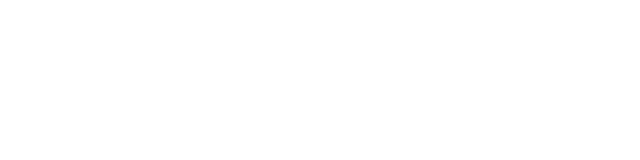
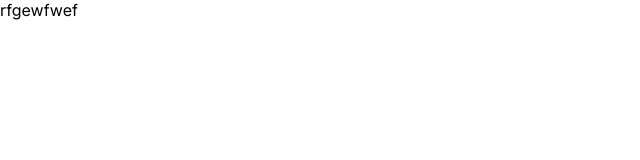
Before and after one commit to fripexx/social_projects_organizer, a React (Create React App) app in the folder client/: page /login in a window 1280 px wide. Shown: the top 160 px of the page, without its empty margins (0-640 px from the left). Built offline with nearby package versions, Linux system fonts and the light colour scheme.

Commit message:
Add global styles

```diff
--- a/client/src/App.tsx
+++ b/client/src/App.tsx
@@ -1,10 +1,14 @@
 import React from 'react';
+import {BrowserRouter, Route, Routes} from 'react-router-dom';
+import AuthPage from "./Pages/AuthPage";
 
 const App = () => {
     return (
-        <div>
-
-        </div>
+        <BrowserRouter>
+            <Routes>
+                <Route path={"/login"} element={<AuthPage/>}/>
+            </Routes>
+        </BrowserRouter>
     );
 };
 
--- /dev/null
+++ b/client/src/Components/Page/Page.module.scss
@@ -0,0 +1,3 @@
+.page{
+
+}
--- /dev/null
+++ b/client/src/Pages/AuthPage.tsx
@@ -0,0 +1,12 @@
+import React from 'react';
+
+const AuthPage: React.FC = () => {
+
+    return (
+        <div>
+            rfgewfwef
+        </div>
+    );
+};
+
+export default AuthPage;
--- a/client/src/index.css
+++ /dev/null
@@ -1,13 +0,0 @@
-body {
-  margin: 0;
-  font-family: -apple-system, BlinkMacSystemFont, 'Segoe UI', 'Roboto', 'Oxygen',
-    'Ubuntu', 'Cantarell', 'Fira Sans', 'Droid Sans', 'Helvetica Neue',
-    sans-serif;
-  -webkit-font-smoothing: antialiased;
-  -moz-osx-font-smoothing: grayscale;
-}
-
-code {
-  font-family: source-code-pro, Menlo, Monaco, Consolas, 'Courier New',
-    monospace;
-}
--- /dev/null
+++ b/client/src/index.scss
@@ -0,0 +1,37 @@
+@import url('https://fonts.googleapis.com/css2?family=Inter:wght@100;200;300;400;500;600;700;800;900&display=swap');
+:root{
+  --Color-Dark: #212121;
+  --Color-White: #FDFDFD;
+  --Color-Grey: #F7F7FA;
+  --Color-Light-Grey-Blue: #CACAD8;
+  --Color-Green: #55C000;
+  --Color-Red: #EF0000;
+  --Color-Yellow: #FFC42E;
+  --Color-Blue: #3EACCF;
+}
+
+:root[data-theme="dark"] {
+  --Color-Dark: #212121;
+  --Color-White: #FDFDFD;
+  --Color-Grey: #F7F7FA;
+  --Color-Light-Grey-Blue: #CACAD8;
+  --Color-Green: #55C000;
+  --Color-Red: #EF0000;
+  --Color-Yellow: #FFC42E;
+  --Color-Blue: #3EACCF;
+}
+
+* {
+  box-sizing: border-box;
+}
+
+html {
+  box-sizing: border-box;
+}
+
+body {
+  margin: 0;
+  padding: 0px;
+  box-sizing: border-box;
+  font-family: Inter;
+}
--- a/client/src/index.tsx
+++ b/client/src/index.tsx
@@ -1,6 +1,6 @@
 import React from 'react';
 import ReactDOM from 'react-dom/client';
-import './index.css';
+import './index.scss';
 import App from './App';
 import reportWebVitals from './reportWebVitals';
 
```
Also changed, not shown: client/package.json (+6 -3 lines), client/src/Components/Page/Page.tsx (added, +12 -0 lines), client/src/Components/Sidebar/Sidebar.tsx (added, +11 -0 lines), client/src/Routes/routes.ts (added, +19 -0 lines), client/src/Components/Sidebar/Sidebar.module.scss (added), 1 other file (tests, documents, lock files or other folders).
